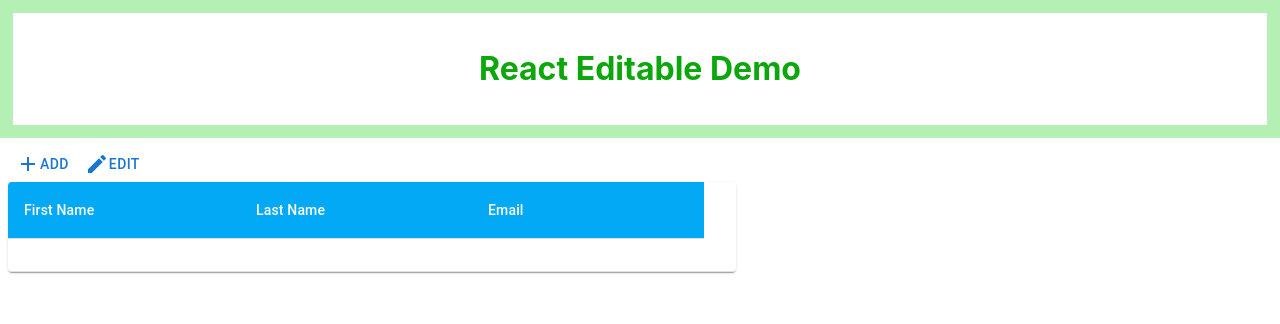
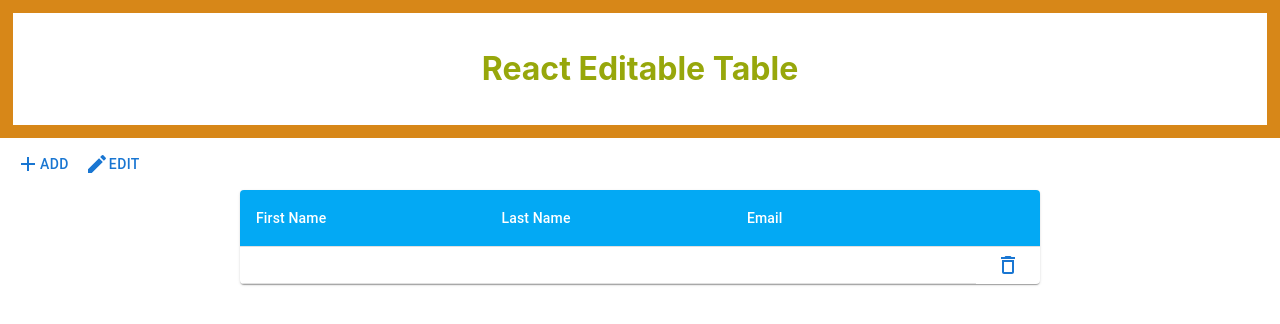
Before and after one commit to tnhi26990/react_editable_table, a React (Create React App) app: page / in a window 1280 px wide. Shown: the top 324 px of the page. Built offline with nearby package versions, Linux system fonts and the light colour scheme.

Commit message:
Complete all the functionalities

```diff
--- a/src/App.css
+++ b/src/App.css
@@ -2,6 +2,6 @@
   display: flex;
   justify-content: center;
   padding: 15px;
-  border: 13px solid #b4f0b4;
-  color: rgb(11, 167, 11);
+  border: 13px solid #d78718;
+  color: rgb(151, 167, 11);
 }
--- a/src/App.js
+++ b/src/App.js
@@ -4,7 +4,7 @@ function App() {
   return (
     <div>
       <div className="header">
-        <h1>React Editable Demo</h1>
+        <h1>React Editable Table</h1>
       </div>
       <EditableTable />
     </div>
--- a/src/EditableTable.js
+++ b/src/EditableTable.js
@@ -4,19 +4,20 @@ import {
     Box, Button, Snackbar, Table,
     TableBody, TableCell, TableHead, TableRow, TableContainer
 } from "@mui/material";
-import DeleteOutlineIcon from "@mui/material/";
+import DeleteOutlineIcon from '@mui/icons-material/DeleteOutline';
 import AddIcon from '@mui/icons-material/Add';
 import DoneIcon from '@mui/icons-material/Done';
-import ClearIcon from "@mui/material";
+import ClearIcon from '@mui/icons-material/Clear';
 import { styled } from "@mui/material/styles";
 import { tableCellClasses } from '@mui/material/TableCell';
-import Alert from "@mui/material";
-import Dialog from "@mui/material";
-import DialogActions from "@mui/material";
-import DialogContent from "@mui/material";
-import DialogContentText from "@mui/material";
-import DialogTitle from "@mui/material";
+import Alert from "@mui/material/Alert";
+import Dialog from "@mui/material/Dialog";
+import DialogActions from "@mui/material/DialogActions";
+import DialogContent from "@mui/material/DialogContent";
+import DialogContentText from "@mui/material/DialogContentText";
+import DialogTitle from "@mui/material/DialogTitle";
 import Paper from '@mui/material/Paper';
+
 const StyledTableCell = styled(TableCell)(({ theme }) => ({
     [`&.${tableCellClasses.head}`]: {
       backgroundColor: theme.palette.info.light,
@@ -36,6 +37,12 @@ function EditableTable() {
     const [disable, setDisable] = useState(true);
     const [showConfirm, setShowConfirm] = useState(false);
 
+    const handleClose = (event, reason) => {
+        if (reason === "clickaway") {
+            return;
+        }
+        setOpen(false);
+    };
     const handleAdd = () => {
         setRows([
             ...rows,
@@ -45,6 +52,21 @@ function EditableTable() {
             },
         ]);
         setEdit(true);
+    };
+
+    const handleRemoveClick = (i) => {
+        const list = [...rows];
+        list.splice(i, 1);
+        setRows(list);
+        setShowConfirm(false);
+        if (list.length === 0) {
+            setEdit(false);
+            setRows([ { id: 1, firstname: "", lastname: "", email: "" }]);
+        }
+    };
+
+    const handleNo = () => {
+        setShowConfirm(false);
     };
 
     const handleInputChange = (e, index) => {
@@ -65,9 +87,22 @@ function EditableTable() {
     const handleEdit = (i) => {
         setEdit(!isEdit);
     };
+
+    const handleConfirm = () => {
+        setShowConfirm(true);
+    };
  return (
-        <TableBody>
+        <>
         <Box margin={1}>
+            <Snackbar
+                open={open}
+                autoHideDuration={2000}
+                onClose={handleClose}
+            >
+                <Alert onClose={handleClose} severity="success">
+                    Record saved successfully!
+                </Alert>
+            </Snackbar>
             <div style={{ display: "flex", justifyContent: "space-between" }}>
                 <div>
                 {isEdit ? (
@@ -98,13 +133,16 @@ function EditableTable() {
                 </div>
             </div>
             <TableRow align="center"> </TableRow>
+            </Box>
+            <div style={{ display: "flex", justifyContent: "center" }}>
             <TableContainer component={Paper} sx={{maxWidth: 800}} padding={50}>
                 <Table sx={{ columnCount: 50}}>
                 <TableHead>
                     <TableRow>
-                        <StyledTableCell sx={{ width: 200 }}>First Name</StyledTableCell>
-                        <StyledTableCell sx={{ width: 200 }}>Last Name</StyledTableCell>
-                        <StyledTableCell sx={{ width: 200 }}>Email</StyledTableCell>
+                        <StyledTableCell sx={{ width: 250 }}>First Name</StyledTableCell>
+                        <StyledTableCell sx={{ width: 250 }}>Last Name</StyledTableCell>
+                        <StyledTableCell sx={{ width: 250 }}>Email</StyledTableCell>
+                        <StyledTableCell></StyledTableCell>
                     </TableRow>
                 </TableHead>
                 <TableBody>
@@ -118,16 +156,15 @@ function EditableTable() {
                                             value={row.firstname}
                                             name="firstname"
                                             onChange={(e) => handleInputChange(e, i)}
-                                        style={{ width: '70%' }}
+                                            style={{ width: '80%' }}
                                         />
                                         </TableCell>
-
                                         <TableCell>
                                         <input
                                             value={row.lastname}
                                             name="lastname"
                                             onChange={(e) => handleInputChange(e, i)}
-                                        style={{ width: '70%' }}
+                                            style={{ width: '80%' }}
                                         />
                                         </TableCell>
                                         <TableCell>
@@ -135,29 +172,64 @@ function EditableTable() {
                                             value={row.email}
                                             name="email"
                                             onChange={(e) => handleInputChange(e, i)}
-                                        style={{ width: '70%' }}
+                                            style={{ width: '80%' }}
                                         />
                                         </TableCell>
                                     </>
                                 ) : (
                                     <>
-                                        <TableCell component="th" scope="row">
+                                        <TableCell>
                                             {row.firstname}
                                         </TableCell>
-                                                <TableCell component="th" scope="row">
+                                        <TableCell>
                                             {row.lastname}
                                         </TableCell>
-                                                <TableCell component="th"
-                                                           scope="row"
-                                                           align="center">
+                                        <TableCell>
                                             {row.email}
                                         </TableCell>
-                                                <TableCell
-                                                    component="th"
-                                                    scope="row"
-                                                    align="center"
-                                                ></TableCell>
                                     </>
+                                )}
+                                {isEdit ? (
+                                    <Button onClick={handleConfirm}>
+                                        <ClearIcon />
+                                    </Button>
+                                ) : (
+                                    <Button onClick={handleConfirm}>
+                                        <DeleteOutlineIcon />
+                                    </Button>
+                                )}
+                                {showConfirm && (
+                                    <div>
+                                        <Dialog
+                                            open={showConfirm}
+                                            onClose={handleNo}>
+                                            <DialogTitle>
+                                                {"Confirm Delete"}
+                                            </DialogTitle>
+                                            <DialogContent>
+                                                <DialogContentText >
+                                                    Are you sure to delete it?
+                                                </DialogContentText>
+                                            </DialogContent>
+                                            <DialogActions>
+                                                <Button
+                                                    onClick={() =>
+                                                    handleRemoveClick(i)}
+                                                    color="primary"
+                                                    autoFocus
+                                                >
+                                                Yes
+                                                </Button>
+                                                <Button
+                                                    onClick={handleNo}
+                                                    color="primary"
+                                                    autoFocus
+                                                >
+                                                No
+                                                </Button>
+                                            </DialogActions>
+                                        </Dialog>
+                                    </div>
                                 )}
                             </TableRow>
                         );
@@ -165,8 +237,8 @@ function EditableTable() {
             </TableBody>
             </Table>
             </TableContainer>
-        </Box>
-        </TableBody>
+            </div>
+            </>
  );
 }
 
```
Lines whose indentation alone changed are shown as unchanged.
